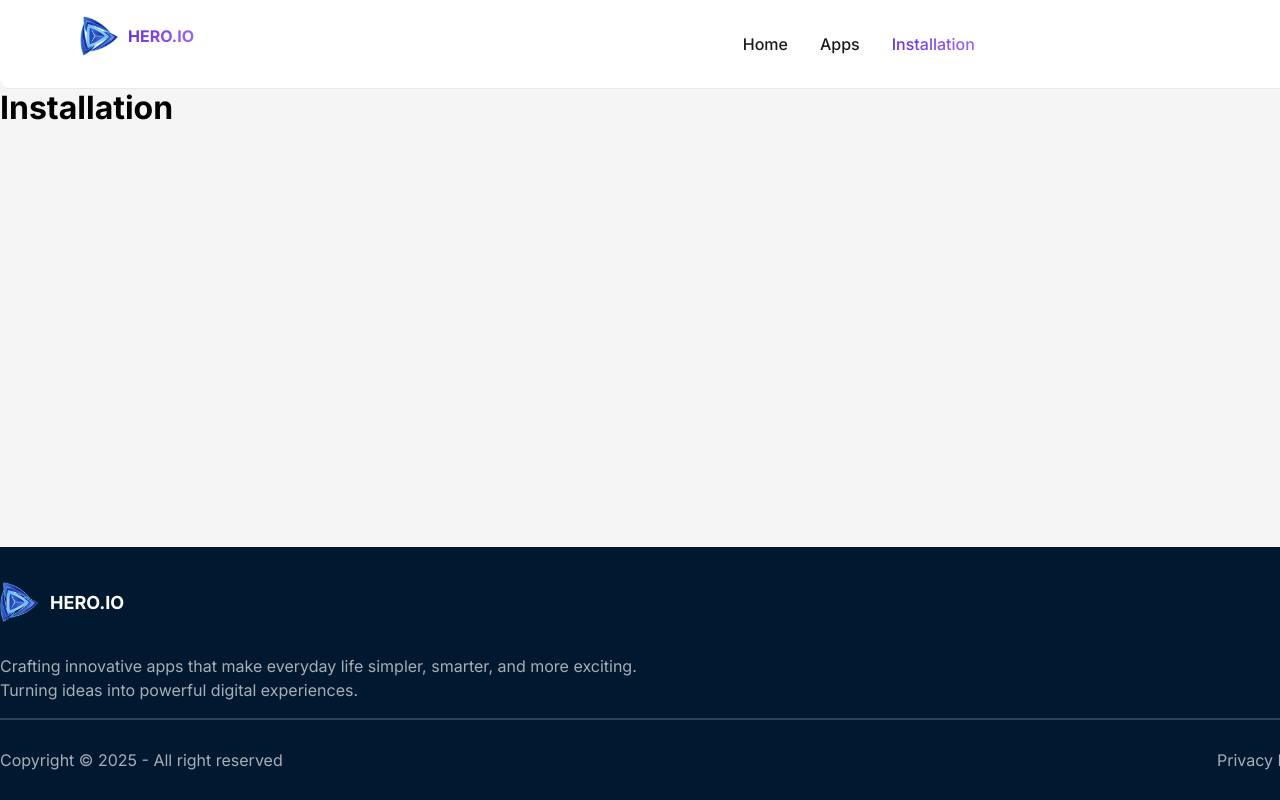
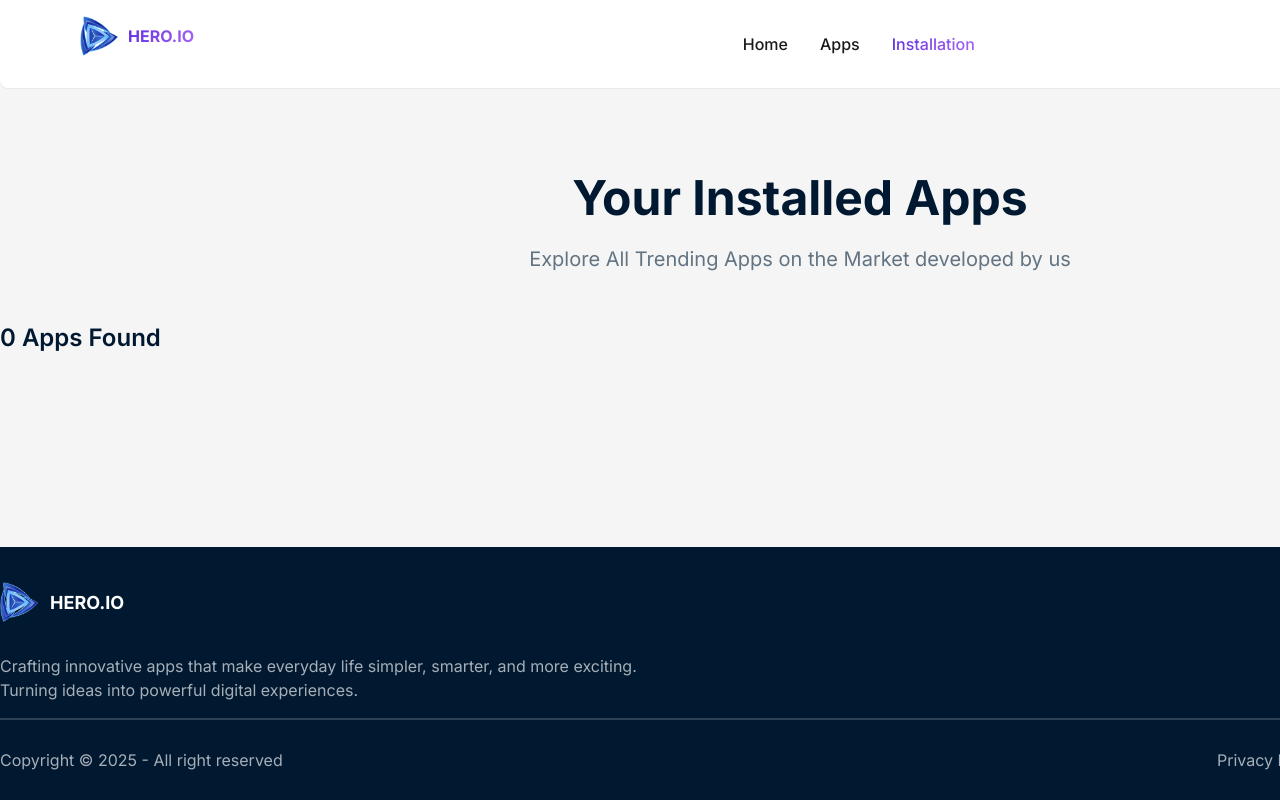
Before and after one commit to Kaif-Zubaer/hero-apps, a React (Vite) app: page /installation in a window 1280 px wide. Shown: the top 800 px of the page. Built offline with nearby package versions, Linux system fonts and the light colour scheme.

Commit message:
installed app seection added

```diff
--- a/package.json
+++ b/package.json
@@ -13,6 +13,7 @@
     "react": "^19.1.1",
     "react-dom": "^19.1.1",
     "react-router": "^7.9.4",
+    "react-toastify": "^11.0.5",
     "recharts": "^3.2.1"
   },
   "devDependencies": {
--- a/src/components/AppDetails/AppDetails.jsx
+++ b/src/components/AppDetails/AppDetails.jsx
@@ -6,6 +6,8 @@ import ratingIcon from '../../assets/icon-ratings.png'
 import reviewIcon from '../../assets/icon-review.png'
 import './AppDetails.css'
 import { Bar, BarChart, Tooltip, XAxis, YAxis } from 'recharts';
+import { useAppContext } from '../../context/AppContext';
+
 
 const AppDetails = () => {
     const appsData = useLoaderData();
@@ -16,6 +18,19 @@ const AppDetails = () => {
     const appData = appsData.find(data => data.id === convertedId);
 
     const { image, title, companyName, description, size, reviews, ratingAvg, downloads, ratings } = appData;
+
+    const { installApp, installedApps } = useAppContext();
+
+    const handleInstall = () => {
+        const isAlreadyInstalled = installedApps.some(app => app.id === appData.id);
+
+        if (isAlreadyInstalled) {
+            alert('Already installed');
+        } else {
+            installApp(appData);
+            alert('Installed');
+        }
+    }
 
     return (
         <div className='app-details-container'>
@@ -47,7 +62,7 @@ const AppDetails = () => {
                             <h1 className='app-stats-num,'>{formatNumber(reviews)}</h1>
                         </div>
                     </div>
-                    <button className='install-btn'>Install Now ({size} MB)</button>
+                    <button onClick={handleInstall} className='install-btn'>Install Now ({size} MB)</button>
                 </div>
             </div>
             <div className='rating-section'>
--- /dev/null
+++ b/src/components/Installation/Installation.css
@@ -0,0 +1,125 @@
+.installed-app {
+    width: 1600px;
+    margin: 80px auto;
+}
+
+.installed-app-title {
+    text-align: center;
+    font-size: 48px;
+    font-weight: 700;
+    color: #001931;
+    margin-bottom: 16px;
+}
+
+.installed-app-description {
+    text-align: center;
+    font-size: 20px;
+    line-height: 32px;
+    color: #627382;
+    margin-bottom: 40px;
+}
+
+.installed-app-count {
+    display: flex;
+    justify-content: space-between;
+    align-items: center;
+    margin-bottom: 16px;
+}
+
+.installed-app-num {
+    font-size: 24px;
+    font-weight: 600;
+    line-height: 32px;
+    color: #001931;
+}
+
+.installed-app-sort{
+    color: #627382;
+    border: 1px solid #D2D2D2;
+    padding: 12px 16px;
+    outline: none;
+    border-radius: 4px;
+  background-color: #F5F5F5;
+  font-size: 16px;
+}
+
+.installed-app-card {
+    background-color: white;
+    padding: 16px 24px;
+    border-radius: 4px;
+    box-shadow: 0 10px 20px -12px rgba(0, 0, 0, 0.1);
+    display: flex;
+    justify-content: space-between;
+    align-items: center;
+}
+
+.installed-app-card-left {
+    display: flex;
+    justify-content: center;
+    align-items: center;
+    gap: 20px;
+}
+
+.installed-app-card-img {
+    width: 80px;
+    height: 80px;
+}
+
+.installed-app-name {
+    font-size: 20px;
+    font-weight: 500;
+    color: #001931;
+    margin-bottom: 16px;
+}
+
+.installed-app-stats {
+    display: flex;
+    justify-content: center;
+    align-items: center;
+    gap: 20px;
+}
+
+.installed-app-stats-manage {
+    display: flex;
+    justify-content: center;
+    align-items: center;
+    gap: 8px;
+}
+
+.installed-app-stats-img {
+    width: 20px;
+    height: 20px;
+}
+
+.installed-app-downloads {
+    font-size: 16px;
+    font-weight: 500;
+    color: #00D390;
+}
+
+.installed-app-rating {
+    color: #FF8811;
+    font-size: 16px;
+    font-weight: 500;
+}
+
+.installed-app-size {
+    color: #627382;
+}
+
+.uninstall-btn {
+    padding: 14px 20px;
+    font-size: 20px;
+    font-weight: 600;
+    color: white;
+    background-color: #00D390;
+    border: none;
+    border-radius: 4px;
+    cursor: pointer;
+    transition: all 0.3s;
+}
+
+.uninstall-btn:hover {
+    opacity: 0.75;
+    transform: translateY(2px);
+}
--- a/src/components/Installation/Installation.jsx
+++ b/src/components/Installation/Installation.jsx
@@ -1,9 +1,65 @@
-import React from 'react';
+import React, { useState } from 'react';
+import './Installation.css';
+import { useAppContext } from '../../context/AppContext';
+import { formatNumber } from '../../utility/formetNumber';
+import downloadIcon from '../../assets/cloud-arrow-down-solid-full.svg'
+import starIcon from '../../assets/star-solid-full.svg'
+
+const SORT_OPTIONS = [
+    { label: 'Size (Low to High)', value: 'asc' },
+    { label: 'Size (High to Low)', value: 'desc' }
+];
 
 const Installation = () => {
+    const { installedApps, uninstallApp } = useAppContext();
+    const [sortOrder, setSortOrder] = useState('asc');
+
+    const sortedApps = [...installedApps].sort((a, b) => {
+        return sortOrder === 'asc' ? a.size - b.size : b.size - a.size;
+    });
+
     return (
-        <div>
-            <h1>Installation</h1>
+        <div className='installed-app'>
+            <h1 className='installed-app-title'>Your Installed Apps</h1>
+            <p className='installed-app-description'>Explore All Trending Apps on the Market developed by us</p>
+            <div className='installed-app-count'>
+                <h3 className='installed-app-num'>{installedApps.length} Apps Found</h3>
+                <select className='installed-app-sort' value={sortOrder} onChange={(e) => setSortOrder(e.target.value)}>
+                    {
+                        SORT_OPTIONS.map(option => (
+                            <option key={option.value} value={option.value}>
+                                {option.label}
+                            </option>
+                        ))
+                    }
+                </select>
+            </div>
+            {
+                sortedApps.map(app => (
+                    <div className='installed-app-card' key={app.id}>
+                        <div className='installed-app-card-left'>
+                            <img className='installed-app-card-img' src={app.image} alt="" />
+                            <div className='installed-app-details'>
+                                <h3 className='installed-app-name'>{app.title}</h3>
+                                <div className='installed-app-stats'>
+                                    <div className='installed-app-stats-manage'>
+                                        <img className='installed-app-stats-img' src={downloadIcon} alt="" />
+                                        <p className='installed-app-downloads'>{formatNumber(app.downloads)}</p>
+                                    </div>
+                                    <div className='installed-app-stats-manage'>
+                                        <img className='installed-app-stats-img' src={starIcon} alt="" />
+                                        <p className='installed-app-rating'>{app.ratingAvg}</p>
+                                    </div>
+                                    <p className='installed-app-size'>{app.size} MB</p>
+                                </div>
+                            </div>
+                        </div>
+                        <button className='uninstall-btn' onClick={() => uninstallApp(app.id)}>
+                            Uninstall
+                        </button>
+                    </div>
+                ))
+            }
         </div>
     );
 };
--- /dev/null
+++ b/src/context/AppContext.jsx
@@ -0,0 +1,23 @@
+import { createContext, useContext, useState } from 'react';
+
+const AppContext = createContext();
+
+export const AppProvider = ({ children }) => {
+    const [installedApps, setInstalledApps] = useState([]);
+
+    const installApp = (app) => {
+        setInstalledApps(prev => prev.find(p => p.id === app.id) ? prev : [...prev, app]);
+    };
+
+    const uninstallApp = (id) => {
+        setInstalledApps(prev => prev.filter(app => app.id !== id));
+    };
+
+    return (
+        <AppContext.Provider value={{ installedApps, installApp, uninstallApp }}>
+            {children}
+        </AppContext.Provider>
+    );
+};
+
+export const useAppContext = () => useContext(AppContext);
--- a/src/main.jsx
+++ b/src/main.jsx
@@ -9,6 +9,7 @@ import ErrorPage from './components/ErrorPage/ErrorPage';
 import Installation from './components/Installation/Installation';
 import AllApps from './components/AllApps/AllApps';
 import AppDetails from './components/AppDetails/AppDetails';
+import { AppProvider } from './context/AppContext';
 
 const router = createBrowserRouter([
   {
@@ -42,6 +43,8 @@ const router = createBrowserRouter([
 
 createRoot(document.getElementById('root')).render(
   <StrictMode>
-    <RouterProvider router={router} />
+    <AppProvider>
+      <RouterProvider router={router}></RouterProvider>
+    </AppProvider>
   </StrictMode>,
 )
```
Also changed, not shown: 1 other file (tests, documents, lock files or other folders).
